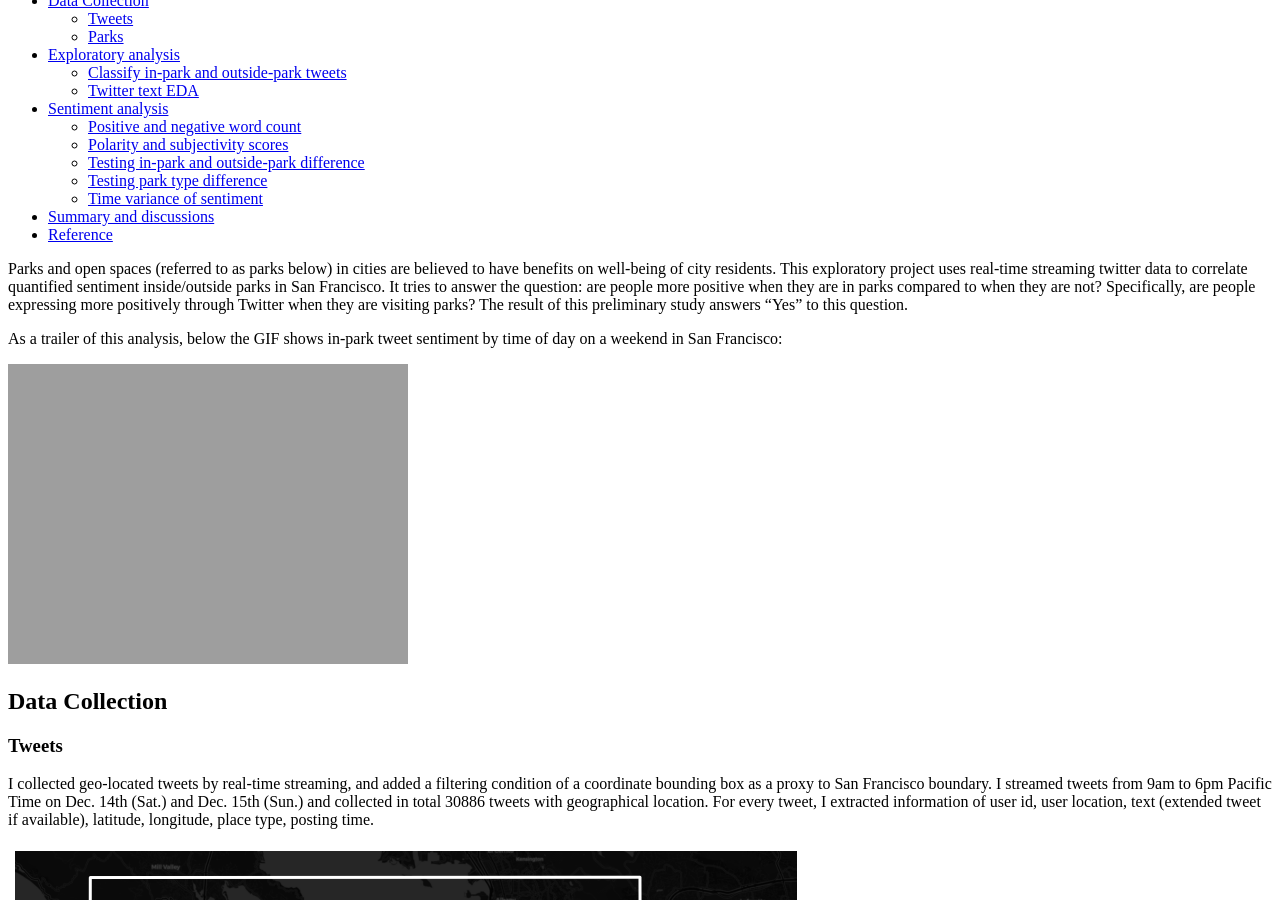
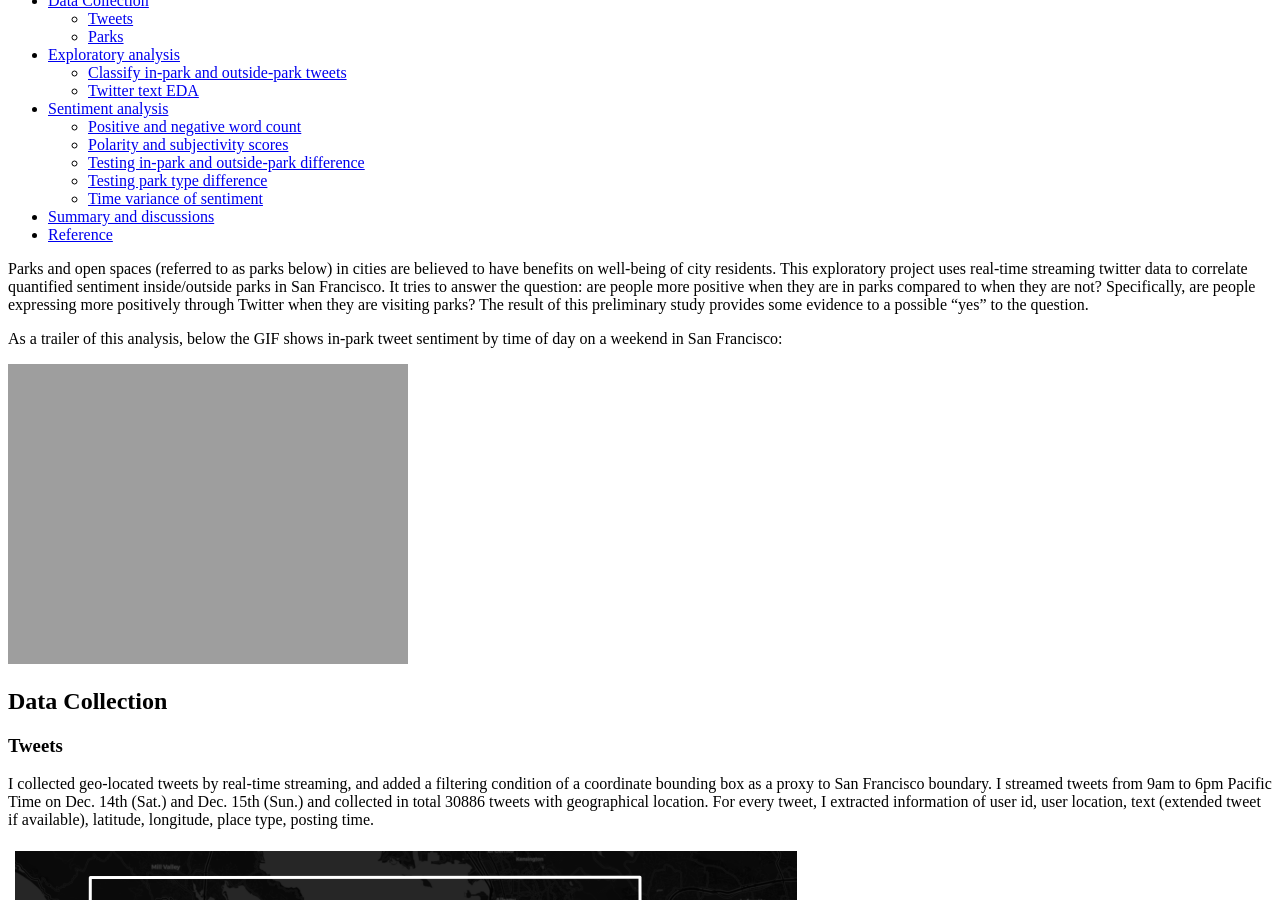
Before and after one commit to HeZHANG0/Personal_website, a Jekyll site: the page built from _posts/2019-12-13-tweet-sentiment-parks.md, in a window 1280 px wide and 900 px high, scrolled down 465 px. Built offline with Jekyll 4.4.1, drawn with Linux system fonts in a browser that asks for light colours; cached includes are drawn as plain includes; nearby versions of some CDN libraries.

Commit message:
Update 2019-12-13-tweet-sentiment-parks.md

```diff
--- a/_posts/2019-12-13-tweet-sentiment-parks.md
+++ b/_posts/2019-12-13-tweet-sentiment-parks.md
@@ -18,7 +18,7 @@ toc: true
 toc_sticky: true
 ---
 
-Parks and open spaces (referred to as parks below) in cities are believed to have benefits on well-being of city residents. This exploratory project uses real-time streaming twitter data to correlate quantified sentiment inside/outside parks in San Francisco. It tries to answer the question: are people more positive when they are in parks compared to when they are not? Specifically, are people expressing more positively through Twitter when they are visiting parks? The result of this preliminary study answers “Yes” to this question.
+Parks and open spaces (referred to as parks below) in cities are believed to have benefits on well-being of city residents. This exploratory project uses real-time streaming twitter data to correlate quantified sentiment inside/outside parks in San Francisco. It tries to answer the question: are people more positive when they are in parks compared to when they are not? Specifically, are people expressing more positively through Twitter when they are visiting parks? The result of this preliminary study provides some evidence to a possible "yes" to the question.
 
 As a trailer of this analysis, below the GIF shows in-park tweet sentiment by time of day on a weekend in San Francisco:
 
```
